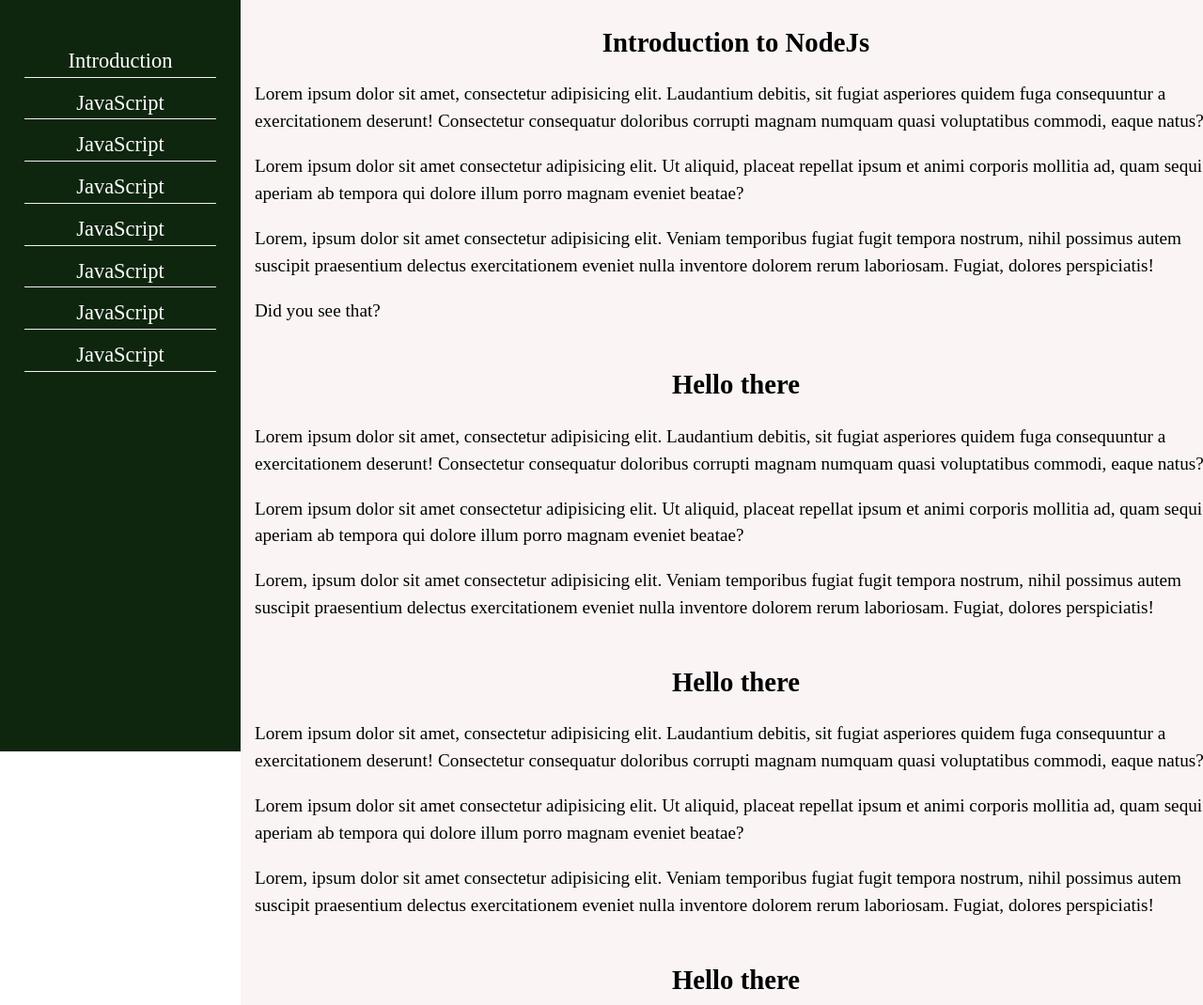
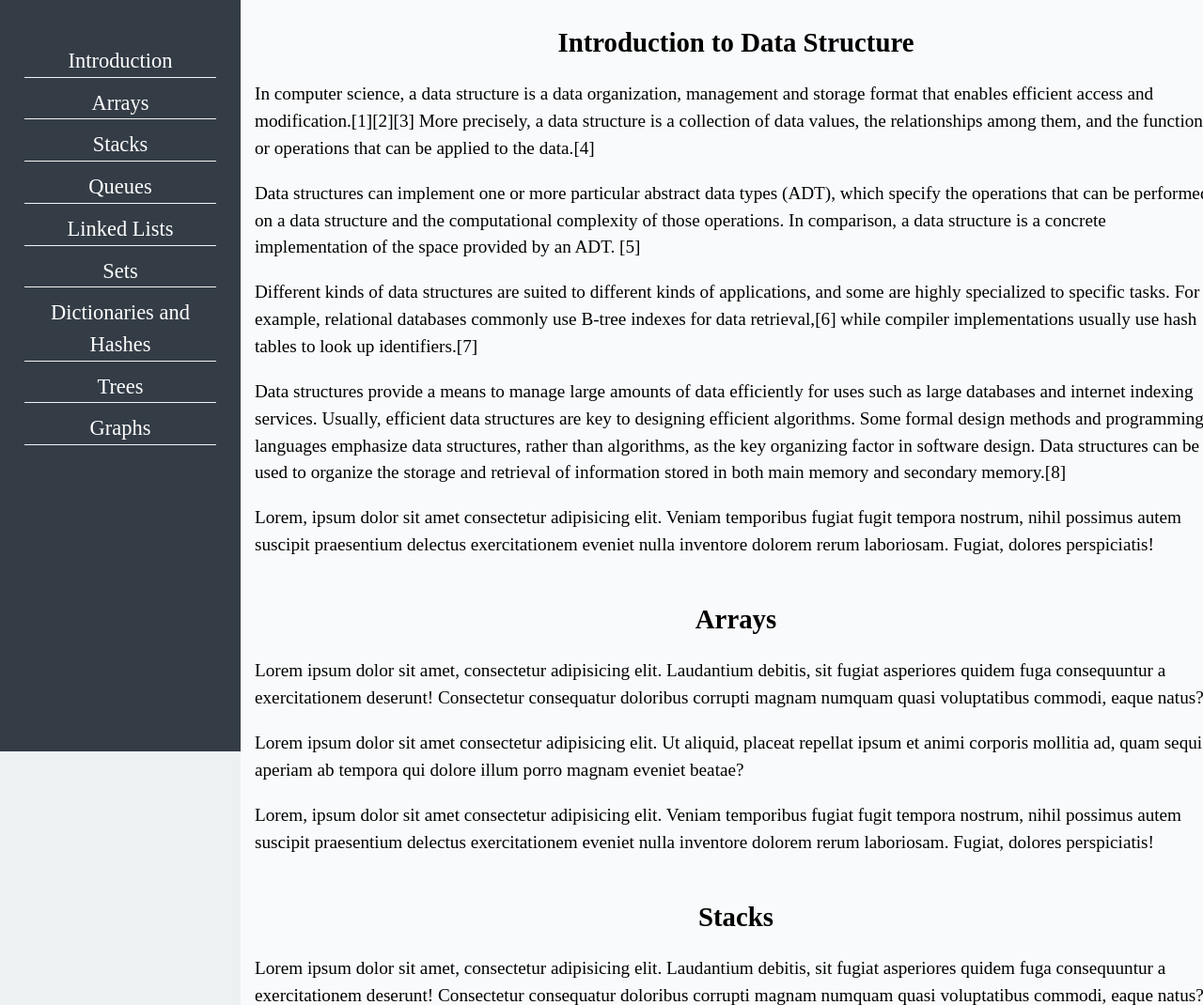
Before and after one commit to Hoxtygen/Technical-Documentation, a plain HTML site: page index.html in a window 1280 px wide. Shown: the top 1070 px of the page at 94% size. Drawn offline with Linux system fonts and the light colour scheme.

Commit message:
Update #1 Added data structure types to the  html markup, not including notes on each of them

```diff
--- a/assets/css/style.css
+++ b/assets/css/style.css
@@ -6,6 +6,7 @@
     font-weight: 400;
     font-family: "EB Garamond";
     color: black;
+    background: hsl(192, 15%, 94%);
 }
 
 a       {
@@ -34,7 +35,7 @@
 
 aside       {
     grid-column: 1 / 2;
-    background-color: hsl(120, 45%, 10%);
+    background-color: hsl(210, 15%, 24%);
     height: 100%;
     color: hsl(360, 100%, 100%);
     position: fixed;
@@ -82,5 +83,5 @@
 }
 
 #main-doc       {
-    background: hsl(0, 40%, 97%);
+    background: hsl(192, 15%, 98%);
 }
--- a/index.html
+++ b/index.html
@@ -13,43 +13,58 @@
             <nav>
                 <div class="sidebar">
                     <ul class="nav-container">
-                        <li class="nav-item"><a class="nav-link" href="#Introduction_to_NodeJs"><h3>Introduction</h3></a></li>
-                        <li class="nav-item"><a class="nav-link" href="#"><h3>JavaScript</h3></a></li>
-                        <li class="nav-item"><a class="nav-link" href="#"><h3>JavaScript</h3></a></li>
-                        <li class="nav-item"><a class="nav-link" href="#"><h3>JavaScript</h3></a></li>
-                        <li class="nav-item"><a class="nav-link" href="#"><h3>JavaScript</h3></a></li>
-                        <li class="nav-item"><a class="nav-link" href="#"><h3>JavaScript</h3></a></li>
-                        <li class="nav-item"><a class="nav-link" href="#"><h3>JavaScript</h3></a></li>
-                        <li class="nav-item"><a class="nav-link" href="#"><h3>JavaScript</h3></a></li>
+                        <li class="nav-item"><a class="nav-link" href="#Introduction_to_Data_Structure"><h3>Introduction</h3></a></li>
+                        <li class="nav-item"><a class="nav-link" href="#Arrays"><h3>Arrays</h3></a></li>
+                        <li class="nav-item"><a class="nav-link" href="#Stacks"><h3>Stacks</h3></a></li>
+                        <li class="nav-item"><a class="nav-link" href="#Queues"><h3>Queues</h3></a></li>
+                        <li class="nav-item"><a class="nav-link" href="#Linked_Lists"><h3>Linked Lists</h3></a></li>
+                        <li class="nav-item"><a class="nav-link" href="#Sets"><h3>Sets</h3></a></li>
+                        <li class="nav-item"><a class="nav-link" href="#Dictionaries_and_Hashes"><h3>Dictionaries and Hashes</h3></a></li>
+                        <li class="nav-item"><a class="nav-link" href="#Trees"><h3>Trees</h3></a></li>
+                        <li class="nav-item"><a class="nav-link" href="#Graphs"><h3>Graphs</h3></a></li>
                     </ul>
                 </div>
             </nav>
         </aside>
 
         <main id="main-doc">
-           <section class="main-section" id="Introduction_to_NodeJs">
+           <section class="main-section" id="Introduction_to_Data_Structure">
                <div class="container main-content">
-                    <h2>Introduction to NodeJs</h2>
+                    <h2>Introduction to Data Structure</h2>
                    <article>
-                       <p>Lorem ipsum dolor sit amet, consectetur adipisicing elit. Laudantium debitis, sit
-                           fugiat asperiores quidem fuga consequuntur a exercitationem deserunt! Consectetur
-                           consequatur doloribus corrupti magnam numquam quasi voluptatibus commodi, eaque natus?
+                       <p>In computer science, a data structure is a data organization, management and storage format that enables
+                           efficient access and modification.[1][2][3] More precisely, a data structure is a collection of data
+                           values, the relationships among them, and the functions or operations that can be applied to the data.[4]
                         </p>
-                       <p>Lorem ipsum dolor sit amet consectetur adipisicing elit. Ut aliquid, placeat repellat
-                           ipsum et animi corporis mollitia ad, quam sequi aperiam ab tempora qui dolore illum
-                           porro magnam eveniet beatae?
+                       <p>Data structures can implement one or more particular abstract data types (ADT), which
+                            specify the operations that can be performed on a data structure and the computational
+                            complexity of those operations. In comparison, a data structure is a concrete
+                            implementation of the space provided by an ADT. [5]
+                       </p>
+                        <p>
+                            Different kinds of data structures are suited to different kinds of applications,
+                            and some are highly specialized to specific tasks. For example, relational databases
+                            commonly use B-tree indexes for data retrieval,[6] while compiler implementations
+                            usually use hash tables to look up identifiers.[7]
+                        </p>
+                        <p>
+                            Data structures provide a means to manage large amounts of data efficiently for uses such
+                            as large databases and internet indexing services. Usually, efficient data structures are
+                            key to designing efficient algorithms. Some formal design methods and programming languages
+                            emphasize data structures, rather than algorithms, as the key organizing factor in software
+                            design. Data structures can be used to organize the storage and retrieval of information stored
+                            in both main memory and secondary memory.[8]
                         </p>
                        <p>Lorem, ipsum dolor sit amet consectetur adipisicing elit. Veniam temporibus fugiat
                            fugit tempora nostrum, nihil possimus autem suscipit praesentium delectus exercitationem
                             eveniet nulla inventore dolorem rerum laboriosam. Fugiat, dolores perspiciatis!
                         </p>
-                        <p>Did you see that?</p>
                    </article>
                </div>
            </section>
-           <section class="main-section" id="any">
+           <section class="main-section" id="Arrays">
                <div class="container main-content">
-                   <h2>Hello there</h2>
+                   <h2>Arrays</h2>
                    <article>
                         <p>Lorem ipsum dolor sit amet, consectetur adipisicing elit. Laudantium debitis, sit
                             fugiat asperiores quidem fuga consequuntur a exercitationem deserunt! Consectetur
@@ -66,9 +81,9 @@
                     </article>
                </div>
            </section>
-           <section class="main-section" id="any">
+           <section class="main-section" id="Stacks">
                <div class="container main-content">
-                   <h2>Hello there</h2>
+                   <h2>Stacks</h2>
                    <article>
                         <p>Lorem ipsum dolor sit amet, consectetur adipisicing elit. Laudantium debitis, sit
                             fugiat asperiores quidem fuga consequuntur a exercitationem deserunt! Consectetur
@@ -85,9 +100,9 @@
                     </article>
                </div>
            </section>
-           <section class="main-section" id="any">
+           <section class="main-section" id="Queues">
                <div class="container main-content">
-                   <h2>Hello there</h2>
+                   <h2>Queues</h2>
                    <article>
                         <p>Lorem ipsum dolor sit amet, consectetur adipisicing elit. Laudantium debitis, sit
                             fugiat asperiores quidem fuga consequuntur a exercitationem deserunt! Consectetur
@@ -104,9 +119,9 @@
                     </article>
                </div>
            </section>
-           <section class="main-section" id="any">
+           <section class="main-section" id="Linked_Lists">
                <div class="container main-content">
-                   <h2>Hello there</h2>
+                   <h2>Linked Lists</h2>
                    <article>
                         <p>Lorem ipsum dolor sit amet, consectetur adipisicing elit. Laudantium debitis, sit
                             fugiat asperiores quidem fuga consequuntur a exercitationem deserunt! Consectetur
@@ -123,9 +138,9 @@
                     </article>
                </div>
            </section>
-           <section class="main-section" id="any">
+           <section class="main-section" id="Sets">
                <div class="container main-content">
-                   <h2>Hello there</h2>
+                   <h2>Sets</h2>
                    <article>
                         <p>Lorem ipsum dolor sit amet, consectetur adipisicing elit. Laudantium debitis, sit
                             fugiat asperiores quidem fuga consequuntur a exercitationem deserunt! Consectetur
@@ -142,9 +157,9 @@
                     </article>
                </div>
            </section>
-           <section class="main-section" id="any">
+           <section class="main-section" id="Dictionaries_and_Hashes">
                <div class="container main-content">
-                   <h2>Hello there</h2>
+                   <h2>Dictionaries and Hashes</h2>
                    <article>
                         <p>Lorem ipsum dolor sit amet, consectetur adipisicing elit. Laudantium debitis, sit
                             fugiat asperiores quidem fuga consequuntur a exercitationem deserunt! Consectetur
@@ -161,9 +176,9 @@
                     </article>
                </div>
            </section>
-           <section class="main-section" id="any">
+           <section class="main-section" id="Trees">
                <div class="container main-content">
-                   <h2>Hello there</h2>
+                   <h2>Trees</h2>
                    <article>
                         <p>Lorem ipsum dolor sit amet, consectetur adipisicing elit. Laudantium debitis, sit
                             fugiat asperiores quidem fuga consequuntur a exercitationem deserunt! Consectetur
@@ -180,6 +195,25 @@
                     </article>
                </div>
            </section>
+           <section class="main-section" id="Graphs">
+            <div class="container main-content">
+                <h2>Graphs</h2>
+                <article>
+                     <p>Lorem ipsum dolor sit amet, consectetur adipisicing elit. Laudantium debitis, sit
+                         fugiat asperiores quidem fuga consequuntur a exercitationem deserunt! Consectetur
+                         consequatur doloribus corrupti magnam numquam quasi voluptatibus commodi, eaque natus?
+                      </p>
+                     <p>Lorem ipsum dolor sit amet consectetur adipisicing elit. Ut aliquid, placeat repellat
+                         ipsum et animi corporis mollitia ad, quam sequi aperiam ab tempora qui dolore illum
+                         porro magnam eveniet beatae?
+                      </p>
+                     <p>Lorem, ipsum dolor sit amet consectetur adipisicing elit. Veniam temporibus fugiat
+                         fugit tempora nostrum, nihil possimus autem suscipit praesentium delectus exercitationem
+                          eveniet nulla inventore dolorem rerum laboriosam. Fugiat, dolores perspiciatis!
+                      </p>
+                 </article>
+            </div>
+        </section>
         </main>
     </div><!-- wrapper closed -->
 </body>
```
